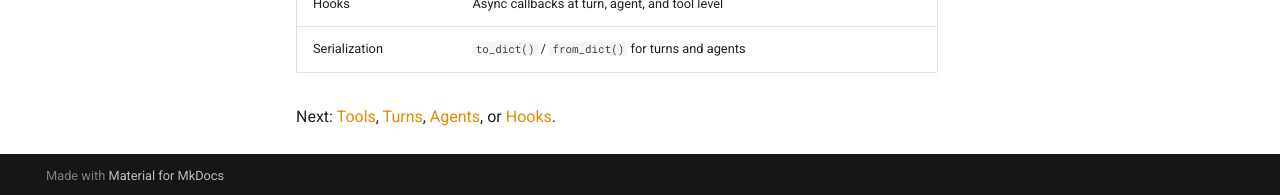
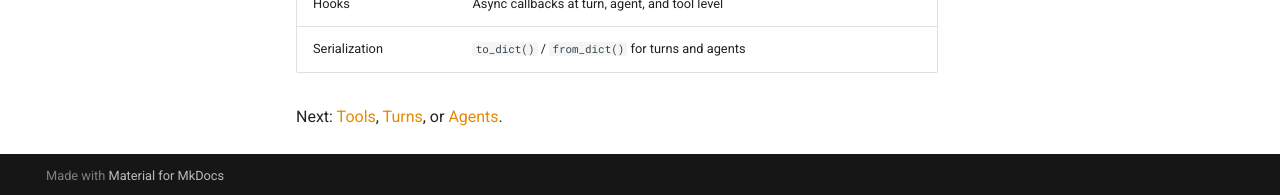
Before and after one commit to paulomtts/pygents, an MkDocs documentation site: the page built from docs/index.md, in a window 1280 px wide and 900 px high, scrolled down 1876 px. Shown: the part 702-897 px from the top of the window. Built offline with MkDocs 1.6.1 and Material for MkDocs 9.7.7, drawn with Linux system fonts in a browser that asks for light colours; comment, search, counter and statistics services are not loaded.

Commit message:
docs: remove dead hooks link from index
Co-Authored-By: Claude Opus 4.6 <noreply@anthropic.com>

```diff
--- a/docs/index.md
+++ b/docs/index.md
@@ -106,4 +106,4 @@ await alice.send_turn("bob", Turn("work_tool", kwargs={"x": 42}))
 | Hooks | Async callbacks at turn, agent, and tool level |
 | Serialization | `to_dict()` / `from_dict()` for turns and agents |
 
-Next: [Tools](concepts/tools.md), [Turns](concepts/turns.md), [Agents](concepts/agents.md), or [Hooks](guides/hooks.md).
+Next: [Tools](concepts/tools.md), [Turns](concepts/turns.md), or [Agents](concepts/agents.md).
```
